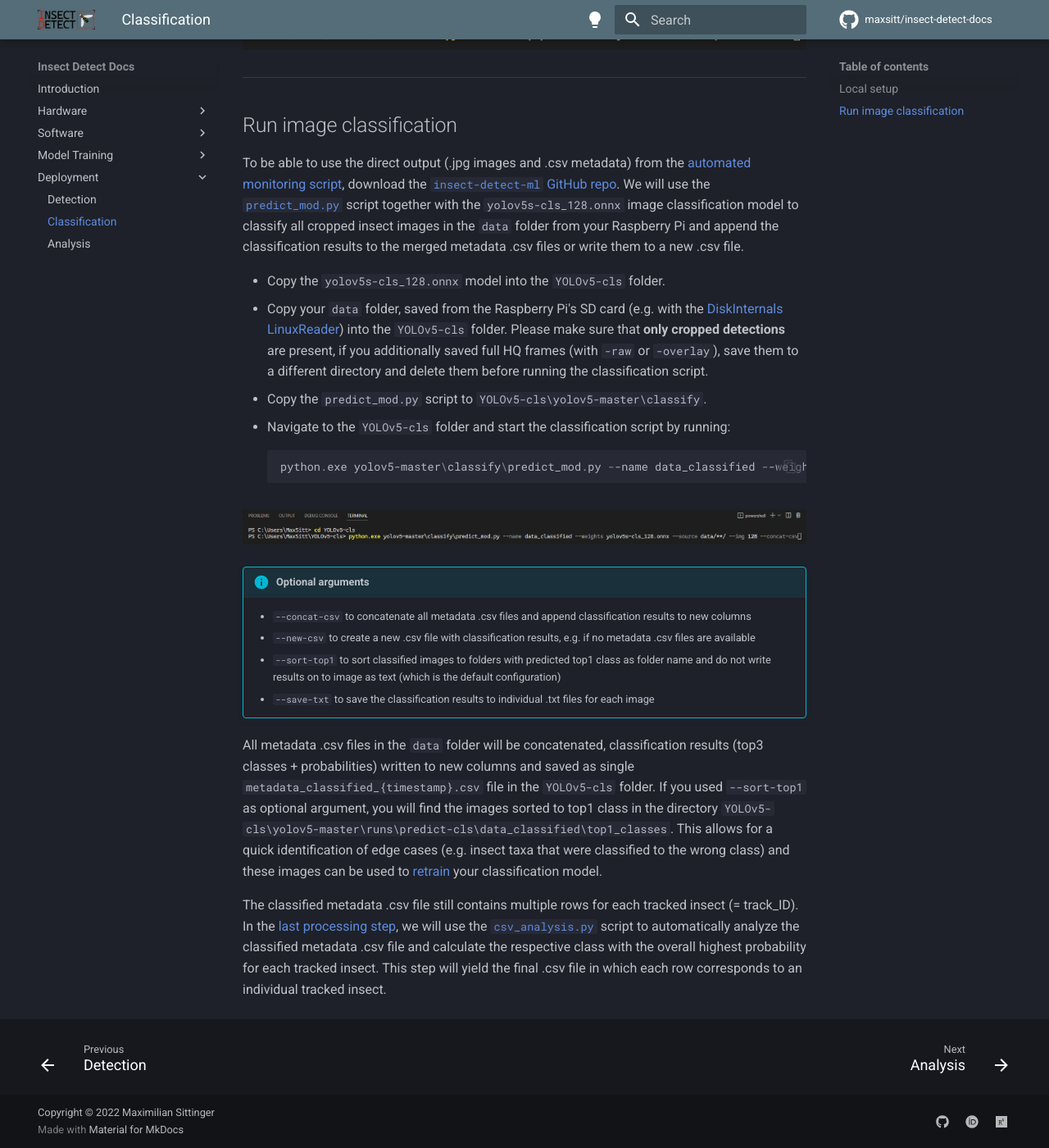
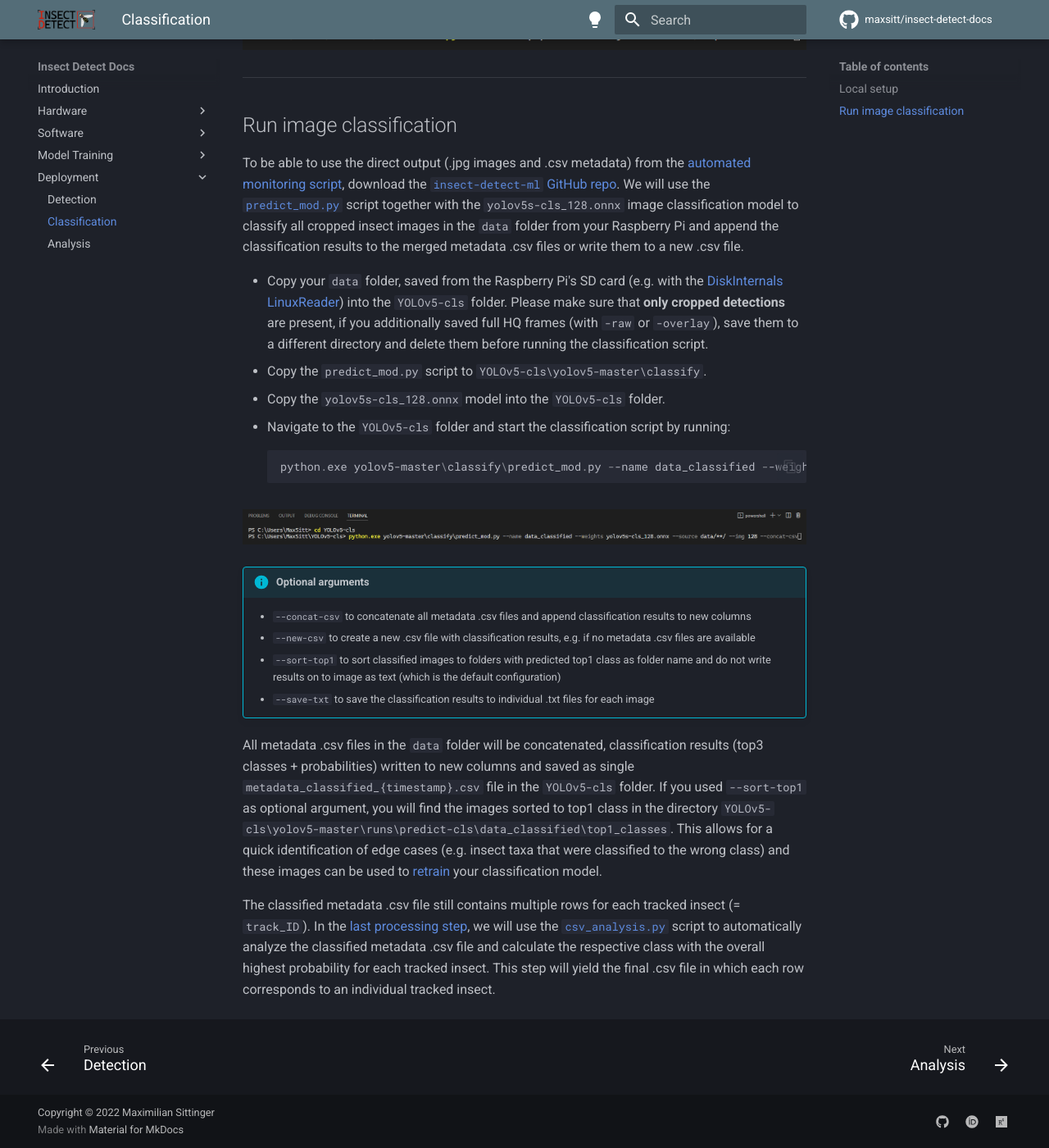
Before and after one commit to maxsitt/insect-detect-docs, an MkDocs documentation site: the page built from docs/deployment/classification.md, in a window 1280 px wide and 1400 px high, scrolled down 1365 px. Shown: the whole window at 82% size. Built offline with MkDocs 1.6.1 and Material for MkDocs 9.7.7, drawn with Linux system fonts in a browser that asks for light colours; comment, search, counter and statistics services are not loaded.

```diff
--- a/docs/deployment/classification.md
+++ b/docs/deployment/classification.md
@@ -114,7 +114,7 @@ classified to the wrong class) and these images can be used to
 [retrain](../modeltraining/yolov5.md){target=_blank} your classification model.
 
 The classified metadata .csv file still contains multiple rows for each tracked insect
-(= track_ID). In the [last processing step](analysis.md){target=_blank}, we will use the
+(= `track_ID`). In the [last processing step](analysis.md){target=_blank}, we will use the
 [`csv_analysis.py`](https://github.com/maxsitt/insect-detect-ml/blob/main/csv_analysis.py){target=_blank}
 script to automatically analyze the classified metadata .csv file and calculate
 the respective class with the overall highest probability for each tracked insect.
```
Also changed, not shown: other parts of docs/deployment/classification.md (+1 -1 lines).
